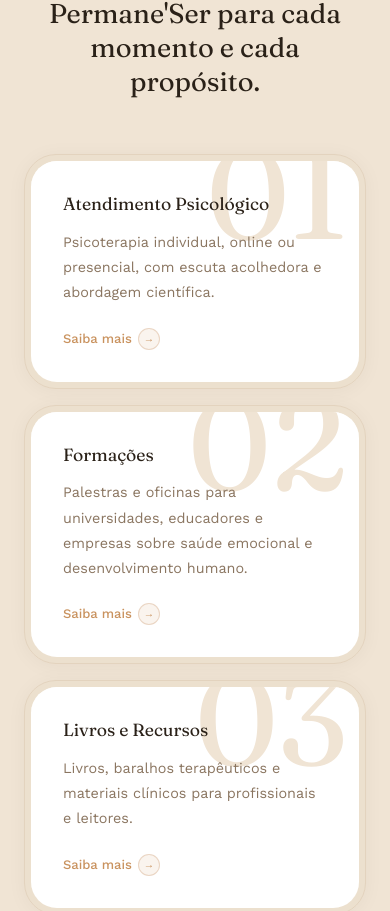
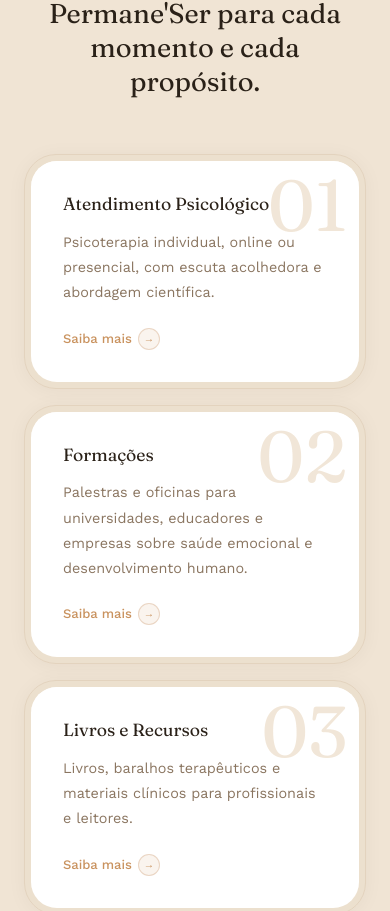
Before and after one commit to AGRyze-tech/permane-ser, a Next.js app: page / in a window 390 px wide. Shown: the part 2831-3742 px from the top of the page. Built offline with nearby package versions, Linux system fonts and the light colour scheme.

Commit message:
fix: corrigir overflow dos numeros decorativos nos cards de frentes no mobile

```diff
--- a/app/page.tsx
+++ b/app/page.tsx
@@ -604,6 +604,7 @@ function FrenteCard({
           boxShadow: 'inset 0 1px 1px rgba(255,255,255,0.85)',
           position: 'relative',
           overflow: 'hidden',
+          transform: 'translateZ(0)',
           display: 'flex',
           flexDirection: 'column',
           gap: '0.875rem',
@@ -614,16 +615,17 @@ function FrenteCard({
           aria-hidden="true"
           style={{
             position: 'absolute',
-            top: '-2rem',
+            top: '0.5rem',
             right: '0.75rem',
             fontFamily: 'var(--font-fraunces)',
             fontWeight: 300,
-            fontSize: '8rem',
+            fontSize: 'clamp(4.5rem, 16vw, 8rem)',
             color: 'var(--bg-alt)',
             lineHeight: 1,
             userSelect: 'none',
             pointerEvents: 'none',
             zIndex: 0,
+            opacity: 0.9,
           }}
         >
           {num}
```
